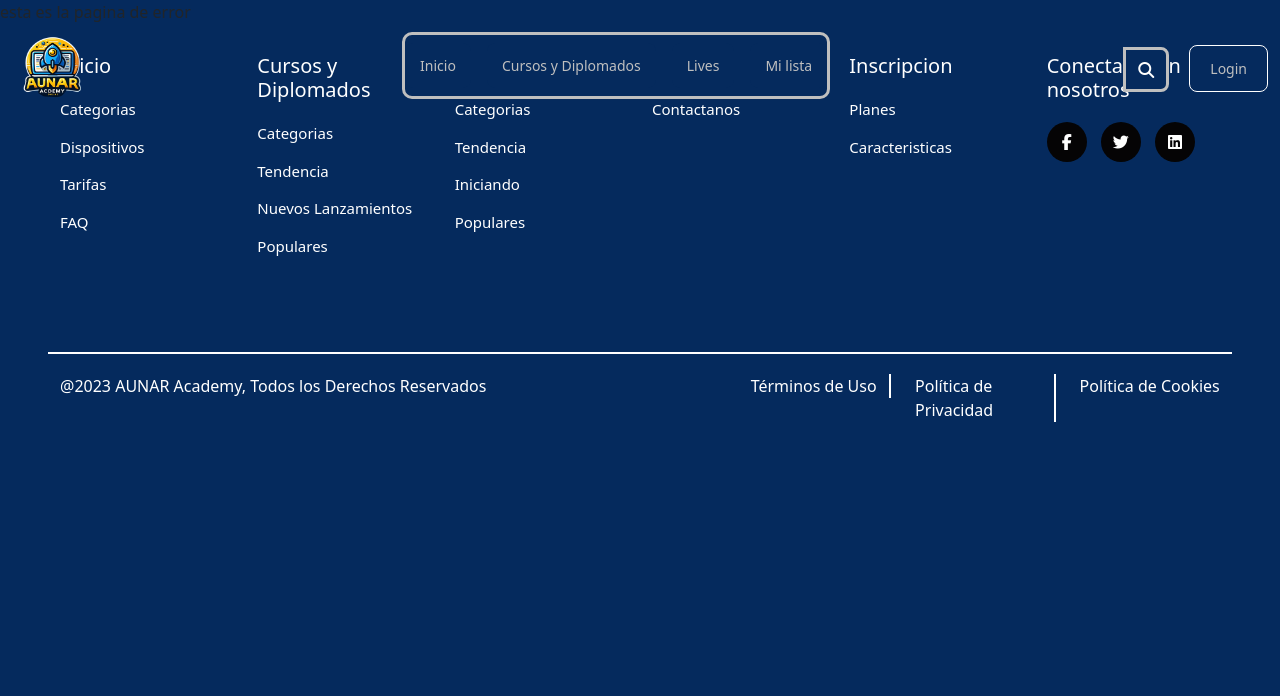
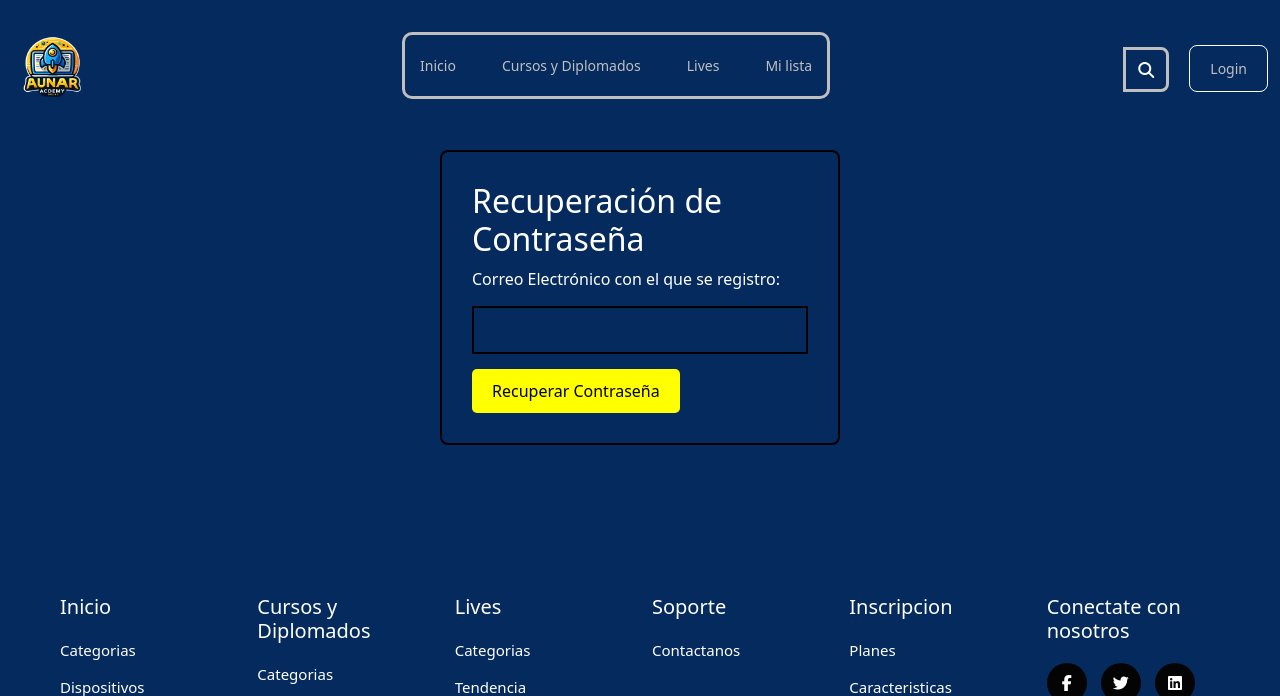
Before and after one commit to Z-E-R-O-X/CLAY, a PHP site: page /CLAY/recuperaclave in a window 1280 px wide. Shown: the top 696 px of the page. Before the commit the page ends 422 px from the top, so only its background shows below. Run offline with PHP 8.4, Linux system fonts and the light colour scheme; some libraries are stand-ins or nearby versions.

Commit message:
pagina de recuperar clave

```diff
--- a/Model/VistaModelo.php
+++ b/Model/VistaModelo.php
@@ -3,7 +3,7 @@
 class VistaModelo{
 
     protected static function obtener_vista_modelo($vista){
-        $listaPaginas = ["login","lives","registro"];
+        $listaPaginas = ["login","lives","registro","recuperaclave"];
         if(in_array($vista, $listaPaginas)){
 
             if(is_file("./Views/content/".$vista."-view.php")){
--- a/Views/content/login-view.php
+++ b/Views/content/login-view.php
@@ -30,7 +30,7 @@
             </div>
           </div>
           <div class="row">
-            <div class="col"><a class="recuperar-contraseña-login">Recuperar Contraseña</a></div>
+          <div class="col"><a href="<?= SERVERURL ?>recuperaclave/" class="recuperar-contraseña-login">Recuperar Contraseña</a></div>
             <div class="col text-end"><button class="Button-login">Log in</button></div>
           </div>
           <h2 class="login-Paragraph">Inicia con: </h2>
--- a/Views/content/recuperaclave-view.php
+++ b/Views/content/recuperaclave-view.php
@@ -0,0 +1,12 @@
+
+  <div class="container-RecuContra">
+    <h2>Recuperación de Contraseña</h2>
+    <form id="recoveryForm">
+      <label for="email">Correo Electrónico con el que se registro:</label>
+      <input type="email" id="email" name="email" required>
+      <button class="button-recuperar"type="submit">Recuperar Contraseña</button>
+    </form>
+    <div id="message"></div>
+  </div>
+  <script src="script.js"></script>
+</body>
--- a/Views/css/styles.css
+++ b/Views/css/styles.css
@@ -1103,3 +1103,32 @@ body {
     align-self: stretch;
     border-radius: 12px;
 }
+
+.container-RecuContra {
+    max-width: 400px;
+    margin: 150px auto;
+    justify-content: center;
+    padding: 30px;
+    border: 2px solid black;
+    border-radius: 8px;
+    color: #fff;
+  }
+
+  input[type="email"] {
+    width: 100%;
+    padding: 10px;
+    margin-bottom: 10px;
+    background-color: transparent;
+    margin-top: 15px;
+    margin-bottom: 15px;
+    border: 2px solid black;
+  }
+
+  .button-recuperar {
+    padding: 10px 20px;
+    background-color:yellow;
+    color:#000;
+    border: none;
+    border-radius: 5px;
+    cursor: pointer;
+  }
```
